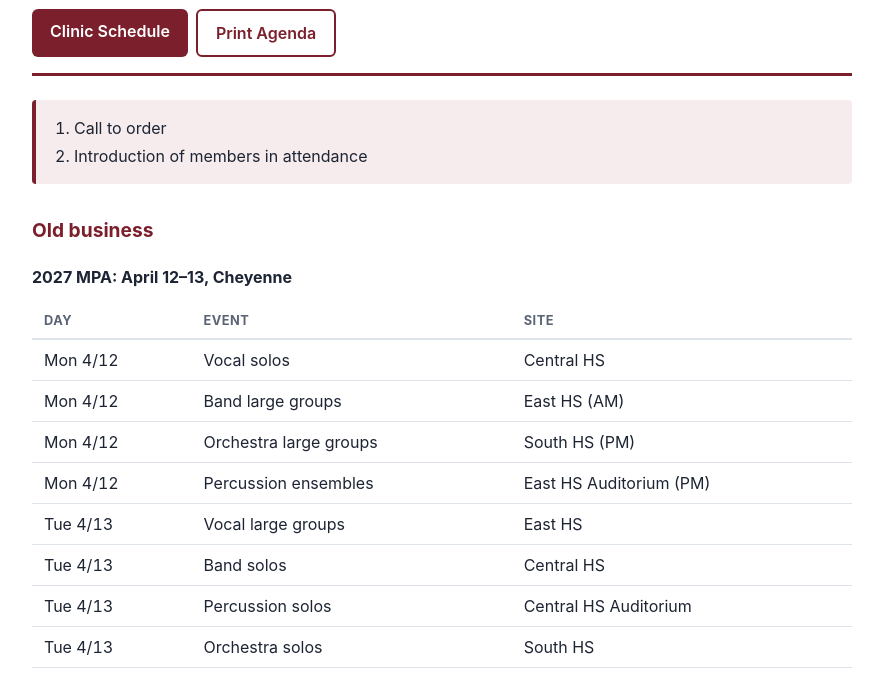
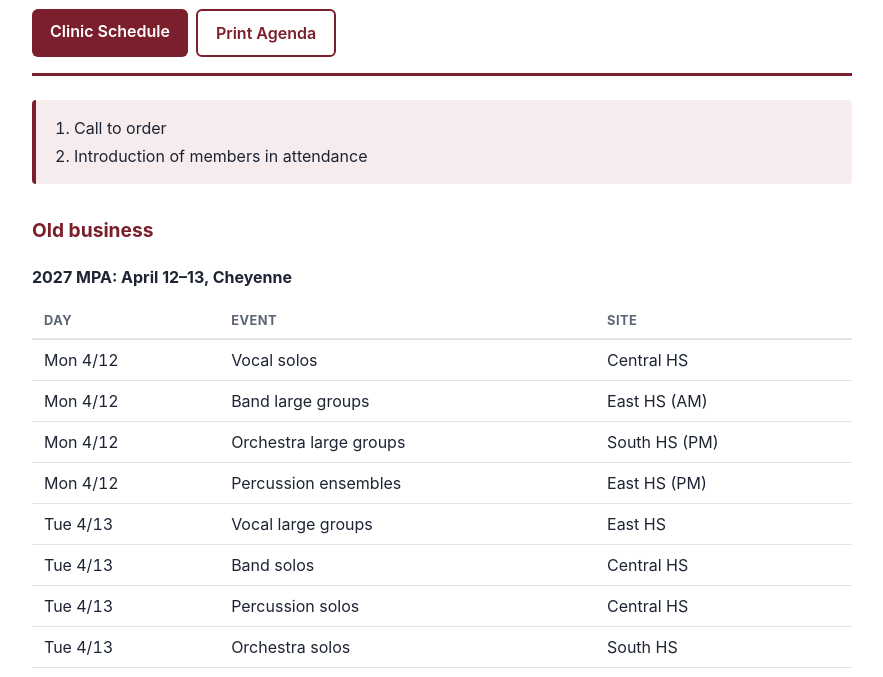
Before and after one commit to btschu/district-clinic-meeting-agenda, a plain HTML site: page index.html in a window 1280 px wide. Shown: the part 117-794 px from the top of the page, without its empty margins (198-1081 px from the left). Drawn offline with Linux system fonts and the light colour scheme.

Commit message:
Agenda: drop Auditorium from percussion rows
Co-Authored-By: Claude Opus 5.5 <noreply@anthropic.com>

```diff
--- a/index.html
+++ b/index.html
@@ -164,10 +164,10 @@
     <tr><td class="nowrap">Mon 4/12</td><td>Vocal solos</td><td>Central HS</td></tr>
     <tr><td class="nowrap">Mon 4/12</td><td>Band large groups</td><td>East HS (AM)</td></tr>
     <tr><td class="nowrap">Mon 4/12</td><td>Orchestra large groups</td><td>South HS (PM)</td></tr>
-    <tr><td class="nowrap">Mon 4/12</td><td>Percussion ensembles</td><td>East HS Auditorium (PM)</td></tr>
+    <tr><td class="nowrap">Mon 4/12</td><td>Percussion ensembles</td><td>East HS (PM)</td></tr>
     <tr><td class="nowrap">Tue 4/13</td><td>Vocal large groups</td><td>East HS</td></tr>
     <tr><td class="nowrap">Tue 4/13</td><td>Band solos</td><td>Central HS</td></tr>
-    <tr><td class="nowrap">Tue 4/13</td><td>Percussion solos</td><td>Central HS Auditorium</td></tr>
+    <tr><td class="nowrap">Tue 4/13</td><td>Percussion solos</td><td>Central HS</td></tr>
     <tr><td class="nowrap">Tue 4/13</td><td>Orchestra solos</td><td>South HS</td></tr>
   </tbody>
 </table>
```
